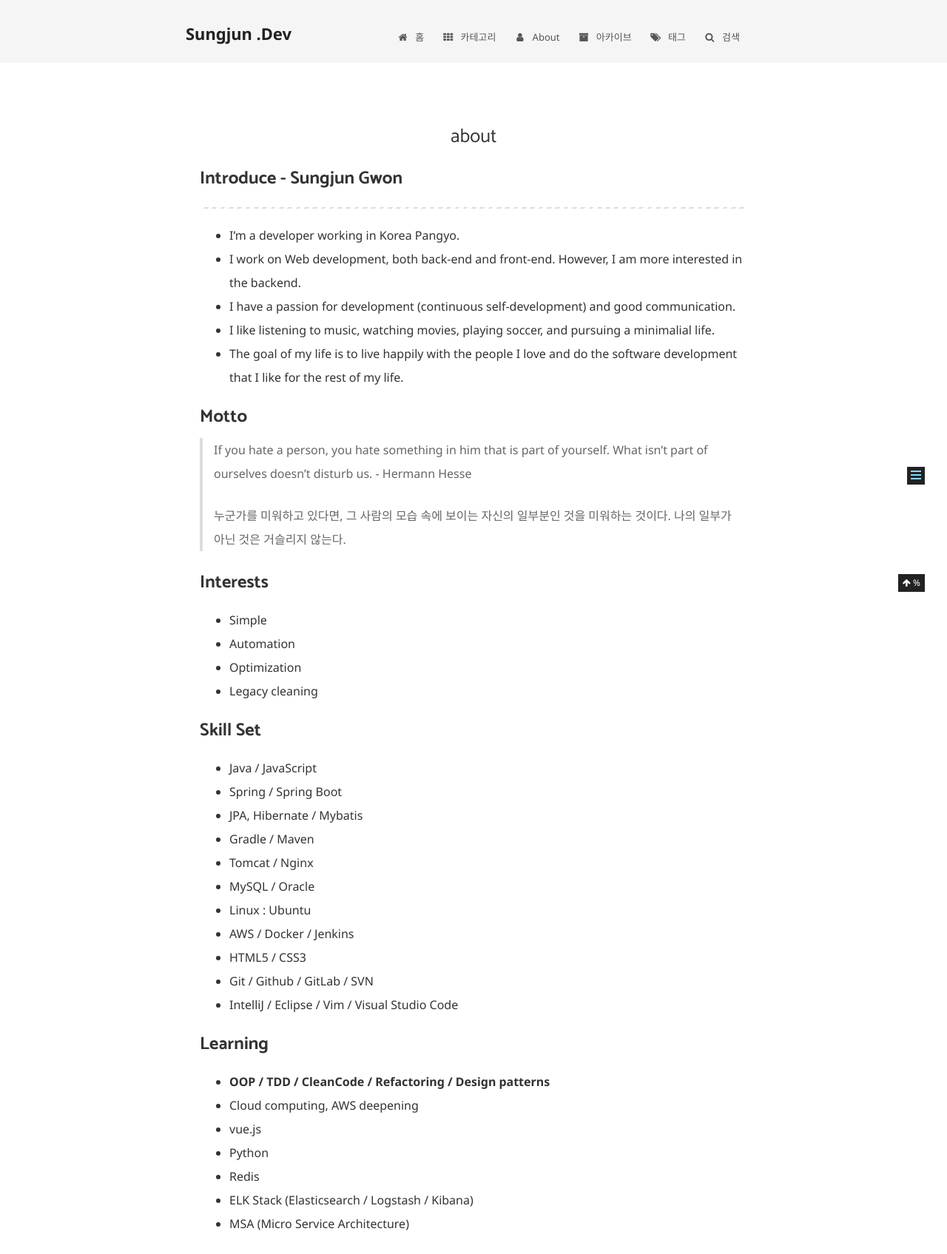
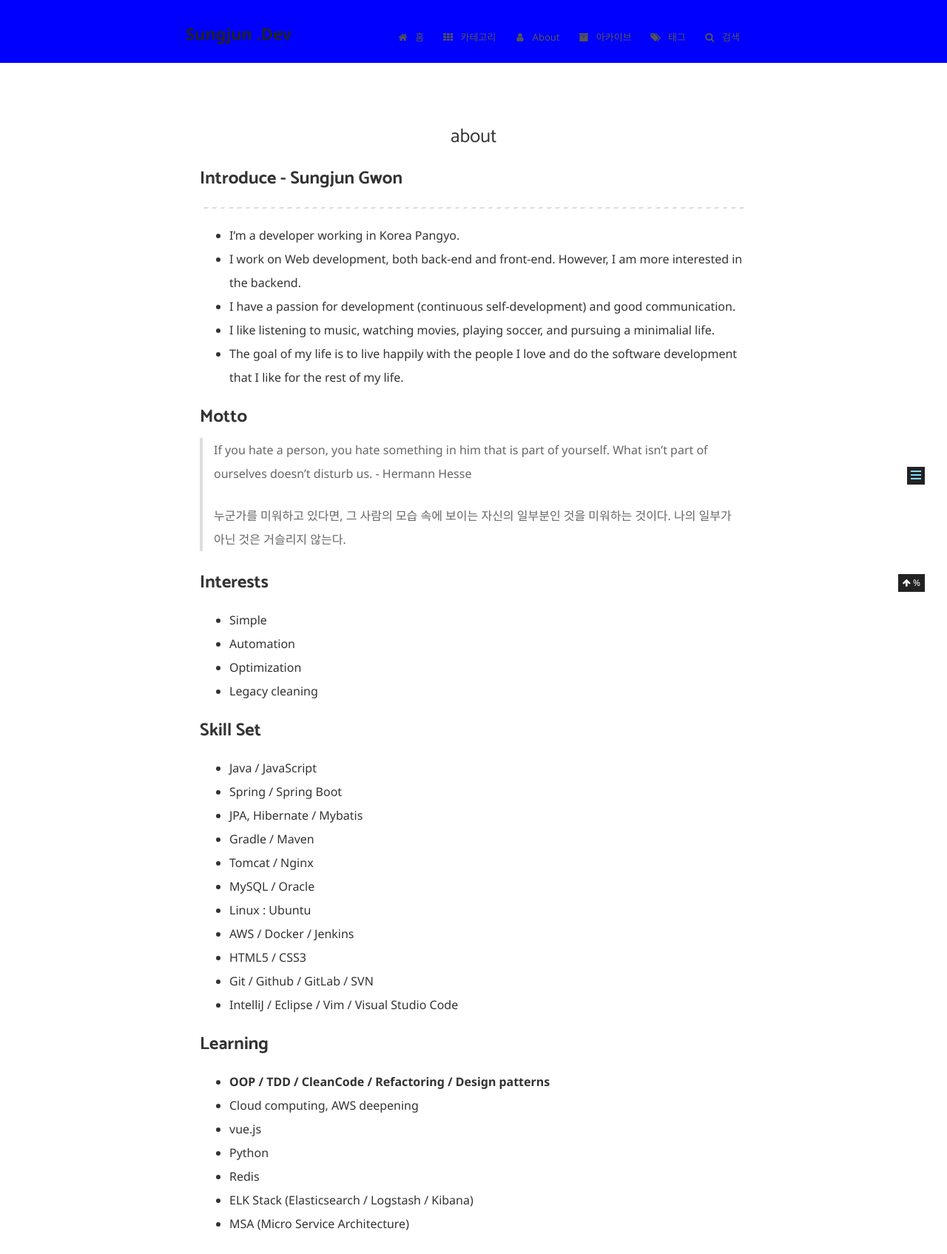
Before and after one commit to gwonsungjun/gwonsungjun.github.io, a Jekyll site: the page built from about/index.md, in a window 1280 px wide. Shown: the part 200-1895 px from the top of the page at 74% size. Built offline with Jekyll 4.4.1, drawn with Linux system fonts in a browser that asks for light colours.

Commit message:
Update header & footer color

```diff
--- a/_sass/_schemes/Mist/_header.scss
+++ b/_sass/_schemes/Mist/_header.scss
@@ -1,6 +1,6 @@
 // Header
 // --------------------------------------------------
-.header { background: $whitesmoke; }
+.header { background: $header-footer-color; }
 .header-inner {
   padding: 25px 0 20px;
   @include clearfix();
--- a/_sass/_schemes/Mist/index.scss
+++ b/_sass/_schemes/Mist/index.scss
@@ -74,7 +74,7 @@
 .footer {
   margin-top: 80px;
   padding: 10px 0;
-  background: $whitesmoke;
+  background: $header-footer-color;
   color: $grey-dim;
 }
 .footer-inner {
--- a/_sass/_variables/base.scss
+++ b/_sass/_variables/base.scss
@@ -27,6 +27,7 @@ $blue_link    : #1b6ec4;
 $green-light  : #1ee1b9;
 $code-fore    : #C5294F;
 $code-back    : #F9F2F4;
+$header-footer-color : #0000ff;
 
 
 
```
